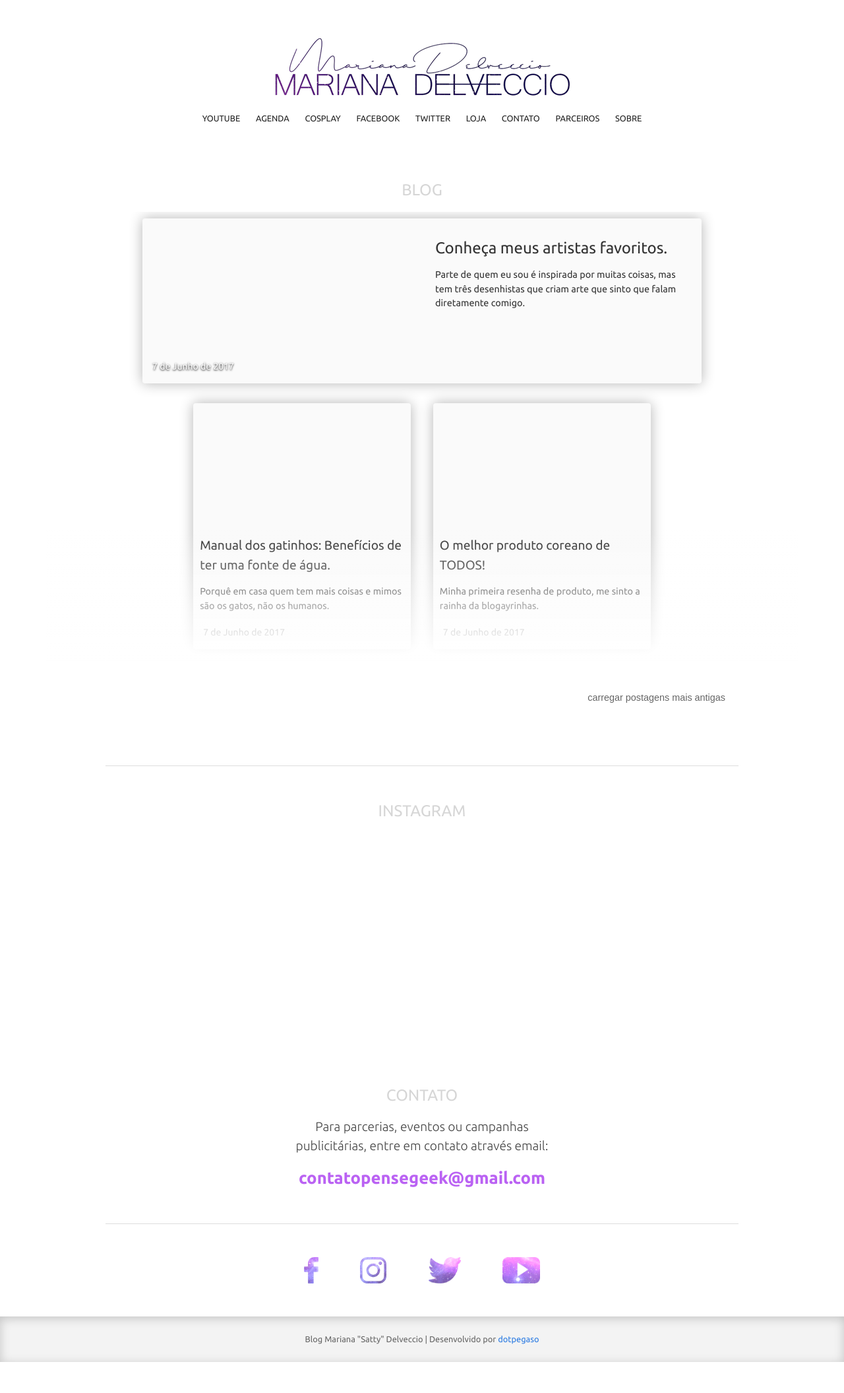
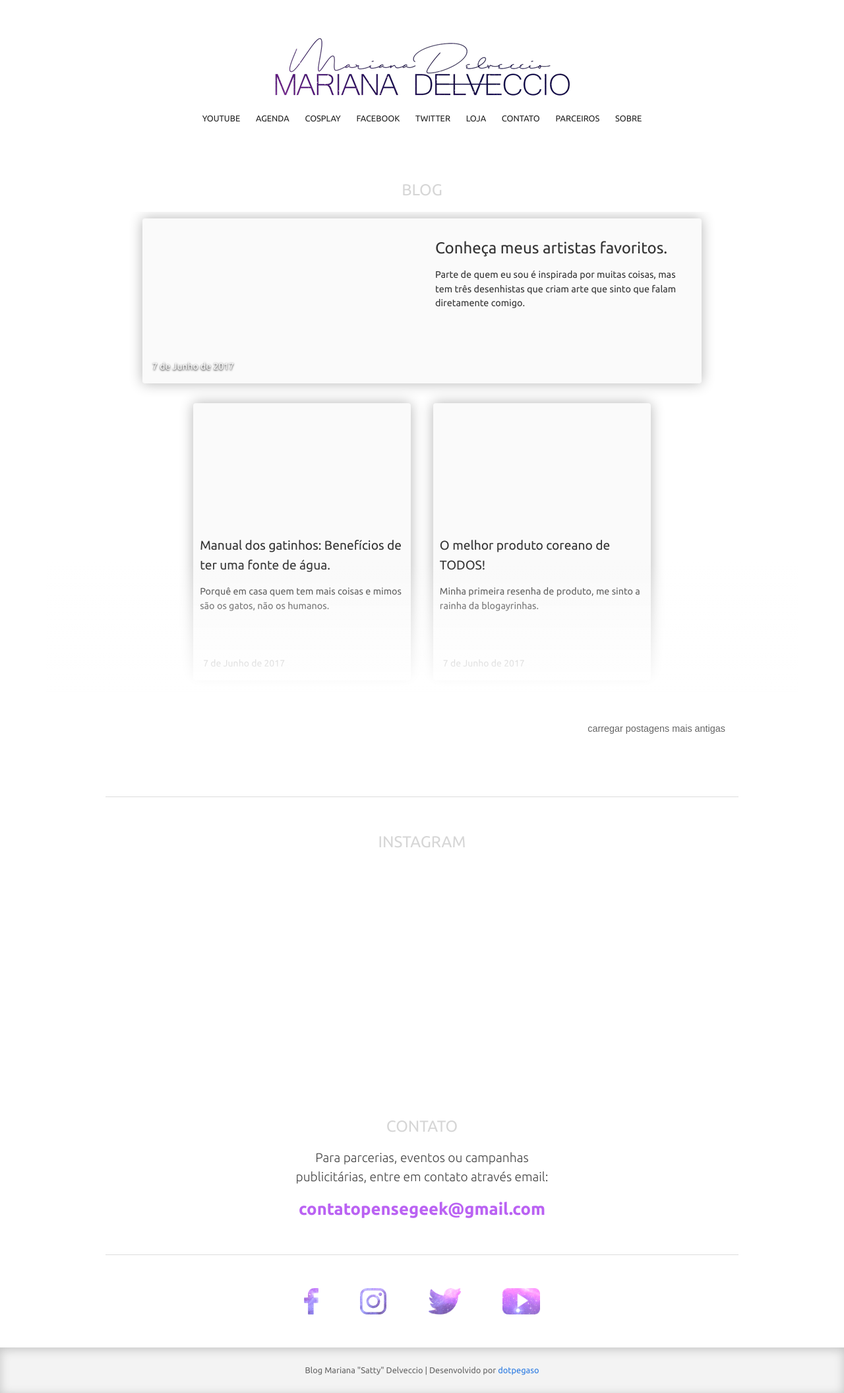
Before and after one commit to devsatty/devsatty.github.io, a Jekyll site: the page built from index.md, in a window 1280 px wide. Shown: the whole page at 66% size. Built offline with Jekyll 4.4.1, drawn with Linux system fonts in a browser that asks for light colours; nearby versions of some CDN libraries; library files that are not in the unit come from our copies; a script that is not in the unit is left out; before the commit the page ends 2064 px from its top, so only the background shows below that.

Commit message:
css changes

```diff
--- a/assets/main.scss
+++ b/assets/main.scss
@@ -294,7 +294,7 @@
     background: #FAFAFA;
 }
 
-.post-list li:not(:first-of-type){
+.post-list li:not(.first){
     min-height: 180px;
     max-height: 180px;
 }
```
